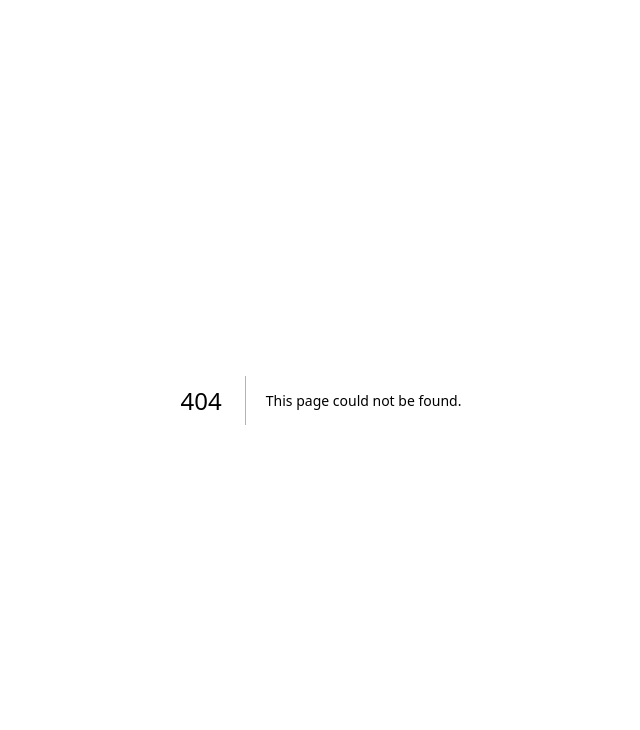
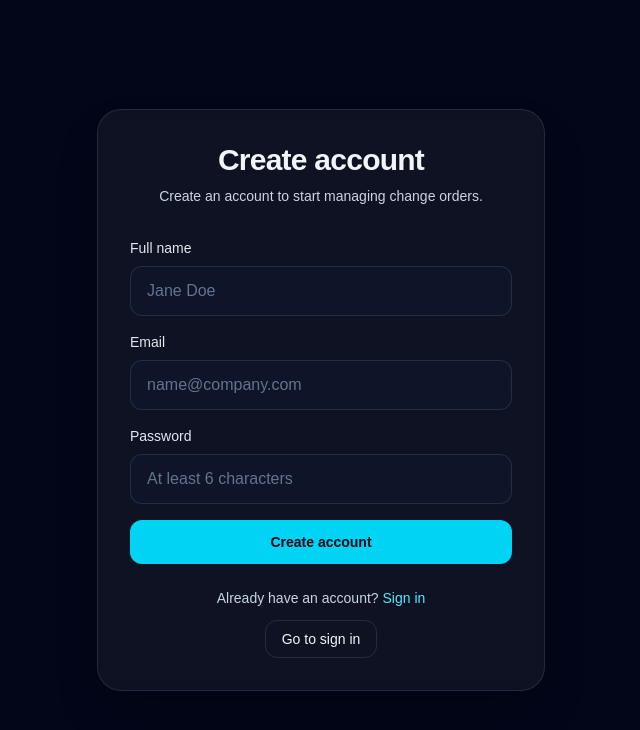
Before and after one commit to rgx694jxyp-ops/change-order-tracker, a Next.js app: page /signup in a window 1280 px wide. Before the commit this address had no page. Shown: the top 730 px of the page, without its empty margins (319-959 px from the left). Built offline with nearby package versions, Linux system fonts and the light colour scheme; no server answers.

Commit message:
Add signup page

```diff
--- /dev/null
+++ b/app/signup/page.tsx
@@ -0,0 +1,152 @@
+"use client";
+
+import { useState } from 'react';
+import Link from 'next/link';
+import { useRouter } from 'next/navigation';
+
+import { supabase } from '@/lib/supabase/client';
+
+export default function SignupPage() {
+  const router = useRouter();
+  const [fullName, setFullName] = useState('');
+  const [email, setEmail] = useState('');
+  const [password, setPassword] = useState('');
+  const [loading, setLoading] = useState(false);
+  const [message, setMessage] = useState('');
+
+  async function handleSubmit(event: React.FormEvent<HTMLFormElement>) {
+    event.preventDefault();
+    setMessage('');
+
+    if (!fullName.trim()) {
+      setMessage('Full name is required.');
+      return;
+    }
+
+    if (!email.trim()) {
+      setMessage('Email is required.');
+      return;
+    }
+
+    if (password.length < 6) {
+      setMessage('Password must be at least 6 characters.');
+      return;
+    }
+
+    setLoading(true);
+
+    const { error } = await supabase.auth.signUp({
+      email,
+      password,
+      options: {
+        data: {
+          full_name: fullName,
+        },
+      },
+    });
+
+    if (error) {
+      setMessage(error.message);
+      setLoading(false);
+      return;
+    }
+
+    setMessage('Account created. Check your email if confirmation is required, then sign in.');
+    setLoading(false);
+  }
+
+  return (
+    <main className="min-h-screen bg-slate-950 px-6 py-12 text-slate-100">
+      <div className="mx-auto flex min-h-[calc(100vh-6rem)] max-w-md items-center justify-center">
+        <div className="w-full rounded-3xl border border-white/10 bg-white/5 p-8 shadow-2xl shadow-black/30 backdrop-blur">
+          <div className="mb-8 text-center">
+            <h1 className="text-3xl font-semibold tracking-tight">Create account</h1>
+            <p className="mt-2 text-sm text-slate-300">
+              Create an account to start managing change orders.
+            </p>
+          </div>
+
+          <form className="space-y-4" onSubmit={handleSubmit}>
+            <div>
+              <label className="mb-2 block text-sm font-medium text-slate-200" htmlFor="fullName">
+                Full name
+              </label>
+              <input
+                id="fullName"
+                type="text"
+                value={fullName}
+                onChange={(event) => setFullName(event.target.value)}
+                className="w-full rounded-xl border border-white/10 bg-slate-900/80 px-4 py-3 text-slate-100 outline-none transition placeholder:text-slate-500 focus:border-cyan-400 focus:ring-2 focus:ring-cyan-400/30"
+                placeholder="Jane Doe"
+                autoComplete="name"
+                required
+              />
+            </div>
+
+            <div>
+              <label className="mb-2 block text-sm font-medium text-slate-200" htmlFor="email">
+                Email
+              </label>
+              <input
+                id="email"
+                type="email"
+                value={email}
+                onChange={(event) => setEmail(event.target.value)}
+                className="w-full rounded-xl border border-white/10 bg-slate-900/80 px-4 py-3 text-slate-100 outline-none transition placeholder:text-slate-500 focus:border-cyan-400 focus:ring-2 focus:ring-cyan-400/30"
+                placeholder="name@company.com"
+                autoComplete="email"
+                required
+              />
+            </div>
+
+            <div>
+              <label className="mb-2 block text-sm font-medium text-slate-200" htmlFor="password">
+                Password
+              </label>
+              <input
+                id="password"
+                type="password"
+                value={password}
+                onChange={(event) => setPassword(event.target.value)}
+                className="w-full rounded-xl border border-white/10 bg-slate-900/80 px-4 py-3 text-slate-100 outline-none transition placeholder:text-slate-500 focus:border-cyan-400 focus:ring-2 focus:ring-cyan-400/30"
+                placeholder="At least 6 characters"
+                autoComplete="new-password"
+                required
+              />
+            </div>
+
+            {message ? (
+              <p className="rounded-xl border border-cyan-500/30 bg-cyan-500/10 px-4 py-3 text-sm text-cyan-100">
+                {message}
+              </p>
+            ) : null}
+
+            <button
+              type="submit"
+              disabled={loading}
+              className="inline-flex w-full items-center justify-center rounded-xl bg-cyan-400 px-4 py-3 text-sm font-semibold text-slate-950 transition hover:bg-cyan-300 disabled:cursor-not-allowed disabled:opacity-70"
+            >
+              {loading ? 'Creating account...' : 'Create account'}
+            </button>
+          </form>
+
+          <div className="mt-6 space-y-3 text-center text-sm text-slate-300">
+            <p>
+              Already have an account?{' '}
+              <Link className="font-medium text-cyan-300 transition hover:text-cyan-200" href="/login">
+                Sign in
+              </Link>
+            </p>
+            <button
+              type="button"
+              onClick={() => router.push('/login')}
+              className="inline-flex items-center justify-center rounded-xl border border-white/10 px-4 py-2 text-sm font-medium text-slate-100 transition hover:border-cyan-400/50 hover:bg-white/5"
+            >
+              Go to sign in
+            </button>
+          </div>
+        </div>
+      </div>
+    </main>
+  );
+}
```
